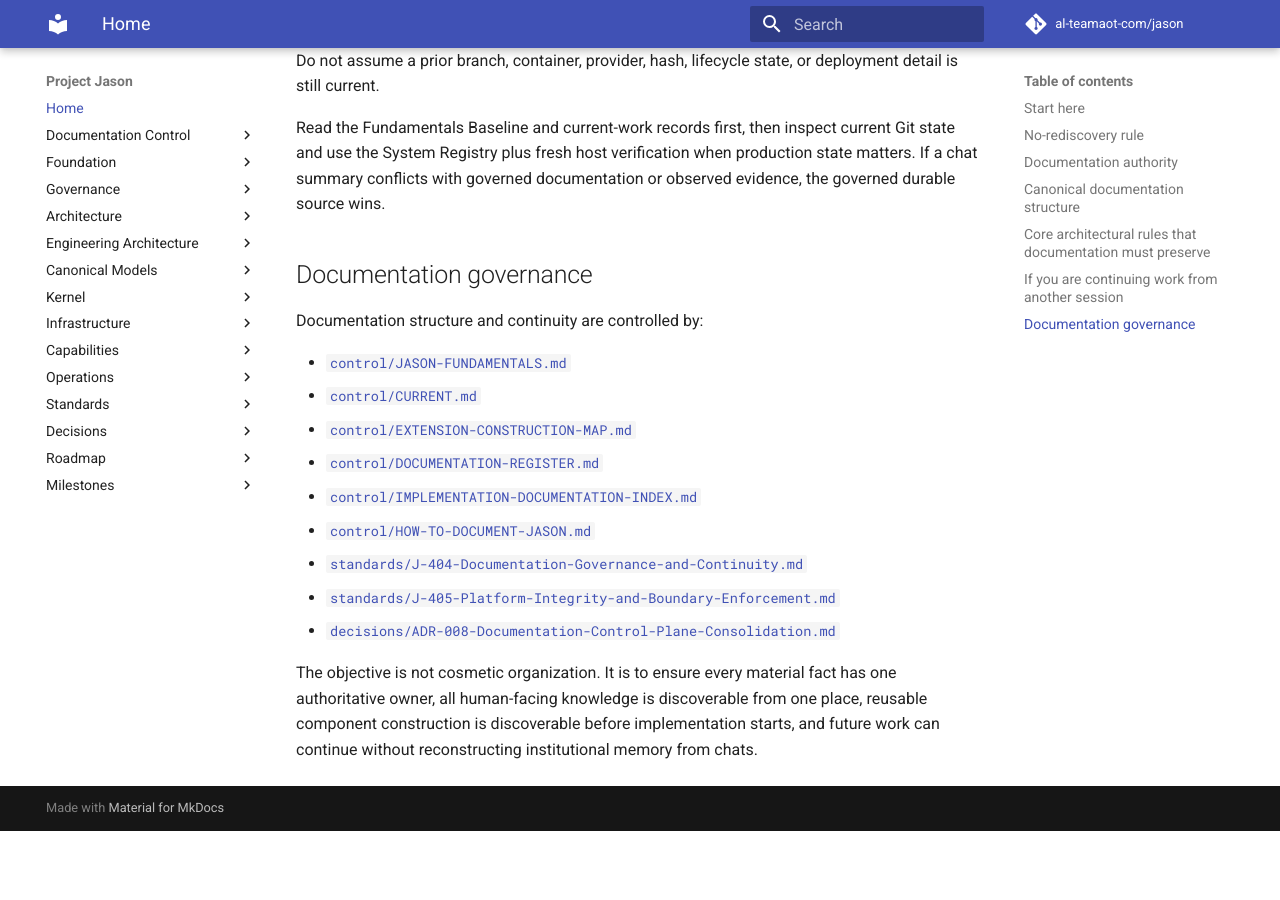
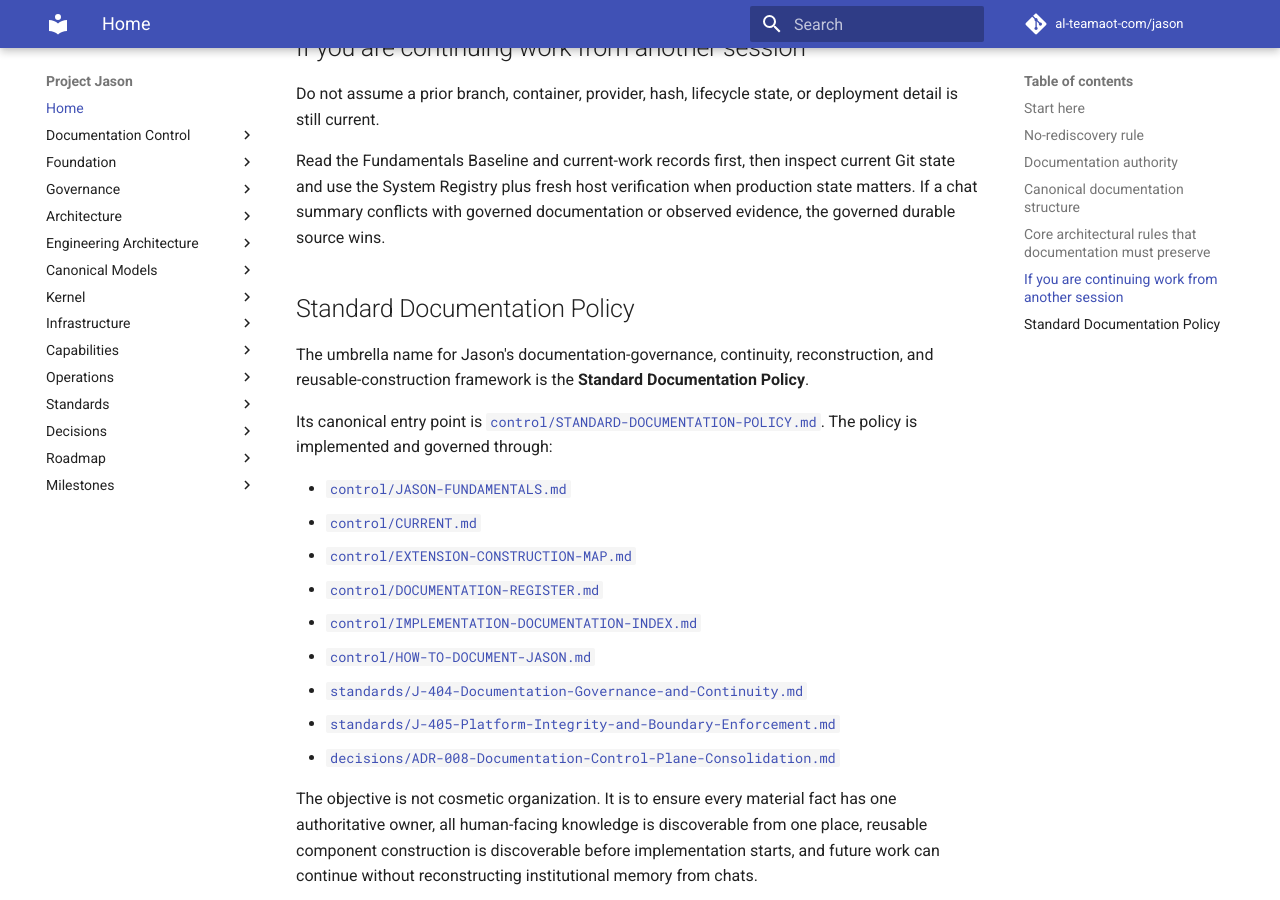
Before and after one commit to al-teamaot-com/jason, an MkDocs documentation site: the page built from docs/index.md, in a window 1280 px wide and 900 px high, scrolled down 3091 px. Built offline with MkDocs 1.6.1 and Material for MkDocs 9.7.7, drawn with Linux system fonts in a browser that asks for light colours; comment, search, counter and statistics services are not loaded; before the commit the page ends 3922 px from its top, so only the background shows below that; some of the changed text lies outside the part shown.

Commit message:
Adopt Standard Documentation Policy terminology

```diff
--- a/docs/index.md
+++ b/docs/index.md
@@ -10,12 +10,13 @@ This `docs/` tree is the single human-facing documentation control plane for Jas
 2. **Current resume point:** [`control/CURRENT.md`](control/CURRENT.md).
 3. **How to create/extend Jason component classes:** [`control/EXTENSION-CONSTRUCTION-MAP.md`](control/EXTENSION-CONSTRUCTION-MAP.md).
 4. **Where authoritative knowledge lives:** [`control/DOCUMENTATION-REGISTER.md`](control/DOCUMENTATION-REGISTER.md).
-5. **How to write/update Jason documentation:** [`control/HOW-TO-DOCUMENT-JASON.md`](control/HOW-TO-DOCUMENT-JASON.md).
-6. **Implementation-local documentation index:** [`control/IMPLEMENTATION-DOCUMENTATION-INDEX.md`](control/IMPLEMENTATION-DOCUMENTATION-INDEX.md).
-7. **Known reconciliation issues:** [`control/DOCUMENTATION-MIGRATION-ISSUES.md`](control/DOCUMENTATION-MIGRATION-ISSUES.md).
-8. **Documentation governance standard:** [`standards/J-404-Documentation-Governance-and-Continuity.md`](standards/J-404-Documentation-Governance-and-Continuity.md).
-9. **Handoff template:** [`control/HANDOFF-TEMPLATE.md`](control/HANDOFF-TEMPLATE.md).
-10. **General durable-document template:** [`control/DOCUMENT-TEMPLATE.md`](control/DOCUMENT-TEMPLATE.md).
+5. **Standard Documentation Policy:** [`control/STANDARD-DOCUMENTATION-POLICY.md`](control/STANDARD-DOCUMENTATION-POLICY.md).
+6. **How to write/update Jason documentation:** [`control/HOW-TO-DOCUMENT-JASON.md`](control/HOW-TO-DOCUMENT-JASON.md).
+7. **Implementation-local documentation index:** [`control/IMPLEMENTATION-DOCUMENTATION-INDEX.md`](control/IMPLEMENTATION-DOCUMENTATION-INDEX.md).
+8. **Known reconciliation issues:** [`control/DOCUMENTATION-MIGRATION-ISSUES.md`](control/DOCUMENTATION-MIGRATION-ISSUES.md).
+9. **Governing documentation standard (J-404):** [`standards/J-404-Documentation-Governance-and-Continuity.md`](standards/J-404-Documentation-Governance-and-Continuity.md).
+10. **Handoff template:** [`control/HANDOFF-TEMPLATE.md`](control/HANDOFF-TEMPLATE.md).
+11. **General durable-document template:** [`control/DOCUMENT-TEMPLATE.md`](control/DOCUMENT-TEMPLATE.md).
 
 ## No-rediscovery rule
 
@@ -87,9 +88,11 @@ Do not assume a prior branch, container, provider, hash, lifecycle state, or dep
 
 Read the Fundamentals Baseline and current-work records first, then inspect current Git state and use the System Registry plus fresh host verification when production state matters. If a chat summary conflicts with governed documentation or observed evidence, the governed durable source wins.
 
-## Documentation governance
+## Standard Documentation Policy
 
-Documentation structure and continuity are controlled by:
+The umbrella name for Jason's documentation-governance, continuity, reconstruction, and reusable-construction framework is the **Standard Documentation Policy**.
+
+Its canonical entry point is [`control/STANDARD-DOCUMENTATION-POLICY.md`](control/STANDARD-DOCUMENTATION-POLICY.md). The policy is implemented and governed through:
 
 - [`control/JASON-FUNDAMENTALS.md`](control/JASON-FUNDAMENTALS.md)
 - [`control/CURRENT.md`](control/CURRENT.md)
```
